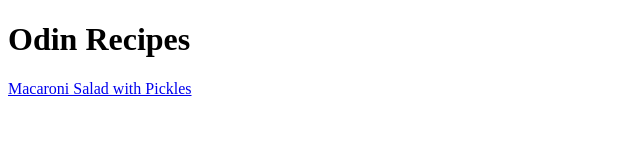
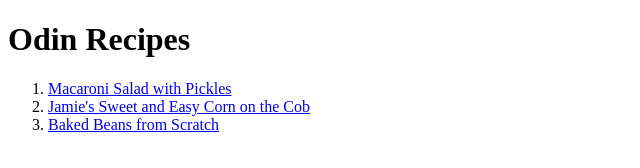
Before and after one commit to joshikarthikey/odin-recipes, a plain HTML site: page index.html in a window 1280 px wide. Shown: the whole page, without its empty margins (0-640 px from the left). Drawn offline with Linux system fonts and the light colour scheme.

Commit message:
Add links to all recipes on Homepage

```diff
--- a/index.html
+++ b/index.html
@@ -6,7 +6,12 @@
 </head>
 <body>
 <h1>Odin Recipes</h1>
-<a href="./recipes/macaroni.html">Macaroni Salad with Pickles</a>
+
+<ol>
+  <li><a href="./recipes/macaroni.html">Macaroni Salad with Pickles</a></li>
+  <li><a href="./recipes/corn.html">Jamie's Sweet and Easy Corn on the Cob</a></li>
+  <li><a href="./recipes/beans.html">Baked Beans from Scratch</a></li>
+</ol>
 
 </body>
 </html>
```
